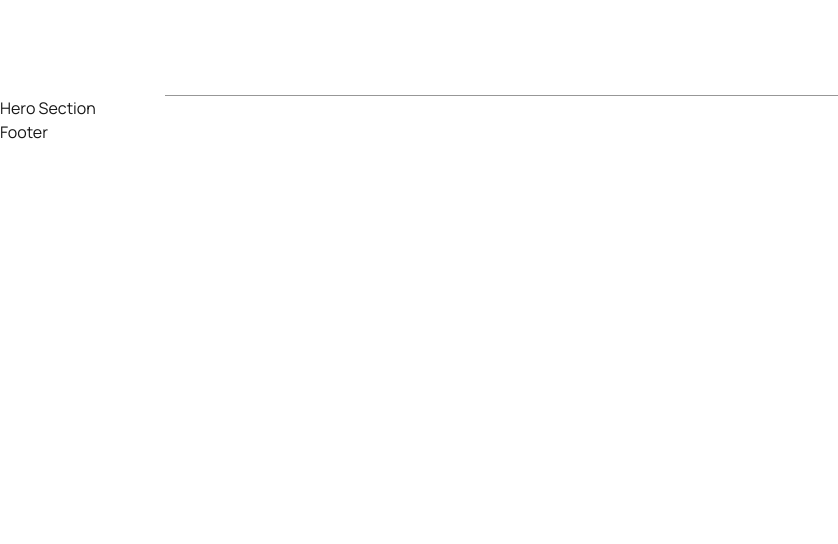
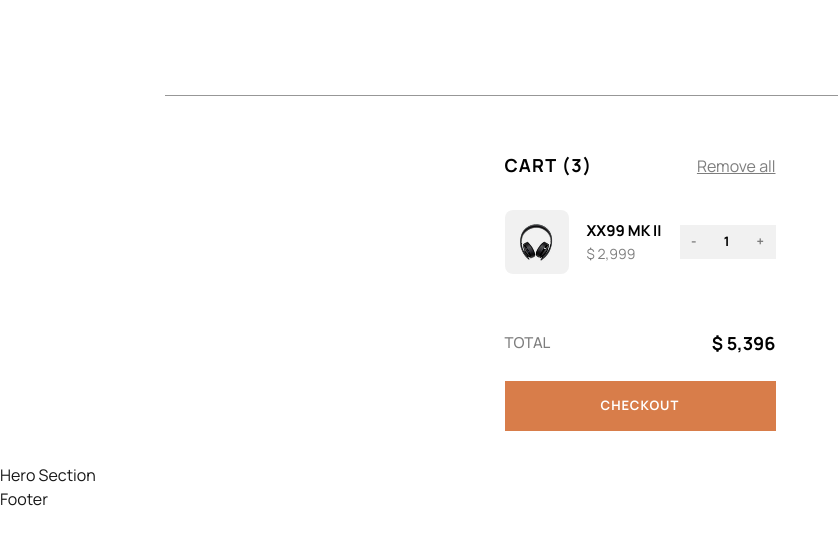
Before and after one commit to Isaacayomi/Audiophile-Ecommerce-Website, a Next.js app: page / in a window 1280 px wide. Both pictures are taken after a click on the picture 1103 px from the left and 47 px from the top of the page. Shown: the top 544 px of the page, without its empty margins (0-838 px from the left). Built offline with nearby package versions, Linux system fonts and the light colour scheme.

Commit message:
feat: reusable modal button created

```diff
--- a/app/_components/Header.tsx
+++ b/app/_components/Header.tsx
@@ -69,7 +69,7 @@ function Header() {
             <Image src="/logo.png" alt="Logo" height={25} width={143} />
           </div>
         </div>
-        <div>
+        <div onClick={() => dispatch(toggleCart())}>
           <Image
             src="/assets/cart-icon.svg"
             alt="cart-icon"
@@ -100,7 +100,7 @@ function Header() {
           })}
         </div>
 
-        <div>
+        <div onClick={() => dispatch(toggleCart())}>
           <Image
             src="/assets/cart-icon.svg"
             alt="cart icon"
--- a/app/_components/ui/cart.tsx
+++ b/app/_components/ui/cart.tsx
@@ -1,4 +1,53 @@
-function cart() {
-  return <div className="">cart component</div>;
+import Image from "next/image";
+import ModalButton from "./modalButton";
+
+function Cart() {
+  return (
+    <div className="max-w-[327px] mx-auto w-full bg-white py-[32px] px-[28px] rounded-2xl mt-[24px]">
+      <p className="flex items-center justify-between pb-[31px]">
+        <span className="font-bold text-[18px] tracking-[1.29px] text-black">
+          CART (3)
+        </span>
+        <span className="cursor-pointer underline text-[#00000082]">
+          Remove all
+        </span>
+      </p>
+
+      <div className="mb-[24px] bg-white flex items-center justify-between">
+        <div className="bg-[#F1F1F1] w-[64px] h-[64px] flex justify-center items-center rounded-lg">
+          <Image
+            src="/assets/headphone-removed.png"
+            alt="Product image"
+            width={36.19}
+            height={40}
+            quality={100}
+            className="rounded-lg"
+          />
+        </div>
+        <div className="flex flex-col justify-center gap-3.5">
+          <p className="flex flex-col justify-center">
+            <span className="text-black font-bold text-[15px]">XX99 MK II</span>
+            <span className="text-[#00000082] text-[14px]">$ 2,999</span>
+          </p>
+        </div>
+
+        <div className="w-[96px] py-[7px] px-[11.5px] flex items-center justify-between gap-[12px] text-[13px] bg-[#F1F1F1]">
+          <button className="cursor-pointer font-bold text-[#00000082]">
+            -
+          </button>
+          <span className="font-bold  text-black">1</span>
+          <button className="cursor-pointer font-bold text-[#00000082]">
+            +
+          </button>
+        </div>
+      </div>
+
+      <div className="pb-[24px] flex items-center justify-between pt-[32px]">
+        <p className="text-[#00000082] font-medium text-[15px]">TOTAL</p>
+        <p className="font-bold text-black text-[18px]">$ 5,396</p>
+      </div>
+      <ModalButton>CHECKOUT</ModalButton>
+    </div>
+  );
 }
-export default cart;
+export default Cart;
--- /dev/null
+++ b/app/_components/ui/modalButton.tsx
@@ -0,0 +1,15 @@
+import { ReactNode } from "react";
+
+interface ModalButtonProps {
+  children: ReactNode;
+}
+
+function ModalButton({ children }: ModalButtonProps) {
+  return (
+    <button className="w-full bg-[#D87D4A] max-w-[271px] w-full mx-auto text-white font-bold py-[15px] px-[56px] text-[13px] tracking-[1px] hover:bg-[#FBAF85] transition-colors cursor-pointer">
+      {children}
+    </button>
+  );
+}
+
+export default ModalButton;
--- a/app/_components/ui/navMenu.tsx
+++ b/app/_components/ui/navMenu.tsx
@@ -21,7 +21,7 @@ function NavMenu() {
     },
   ];
   return (
-    <div className="absolute z-99  w-full h-187.5 mx-auto pg-[32px] px-6 bg-white md:h-[340px] md:flex md:flex-row gap-[10px]">
+    <div className="absolute z-99  w-full h-187.5 mx-auto pg-[32px] px-6 bg-white md:h-85 md:flex md:flex-row gap-2.5">
       {products.map((product) => {
         return (
           <div
@@ -34,7 +34,7 @@ function NavMenu() {
                 alt="Product image"
                 width={100}
                 height={100}
-                className="absolute left-1/2 -top-5 -translate-x-1/2 w-[94.89px] md:w-[140px] md:-top-9 "
+                className="absolute left-1/2 -top-5 -translate-x-1/2 w-[94.89px] md:w-35 md:-top-9 "
               />
 
               <div className="absolute bottom-6 left-0 right-0 ">
```
Also changed, not shown: public/assets/headphone-removed.png (added).
